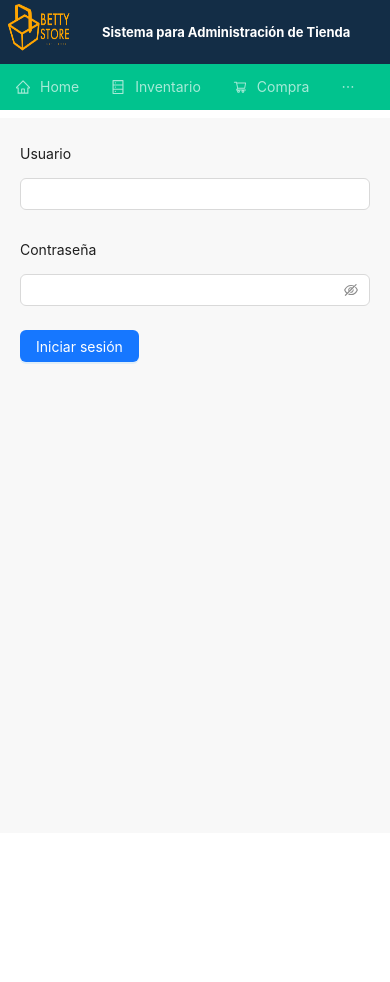
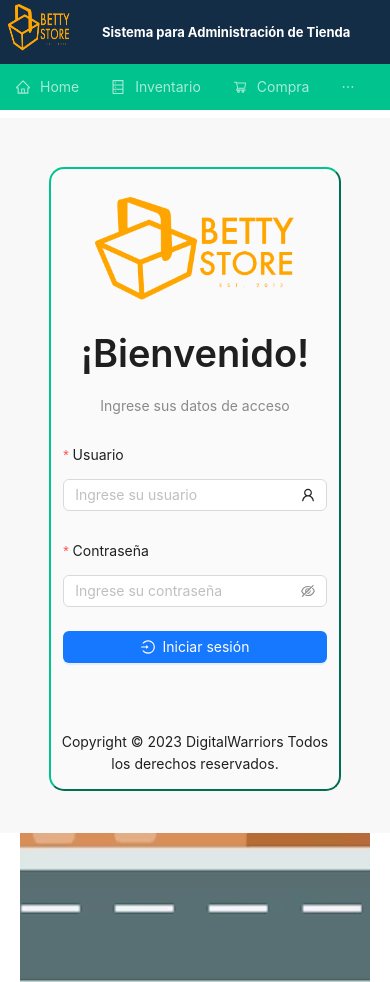
Before and after one commit to leonardoGit99/BettyStore, a React (Create React App) app in the folder bettystore/: page /login in a window 390 px wide. Shown: the top 982 px of the page. Before the commit the page ends 844 px from the top, so only its background shows below. Built offline with nearby package versions, Linux system fonts and the light colour scheme.

Commit message:
Implementando vista Login responsive

```diff
--- a/bettystore/src/components/LoginForm/LoginForm.jsx
+++ b/bettystore/src/components/LoginForm/LoginForm.jsx
@@ -2,7 +2,7 @@ import React, { useState } from 'react';
 import { Row, Col, Form, Input, Button, message, Typography } from 'antd';
 import { LoginOutlined, UserOutlined} from '@ant-design/icons'
 import { useNavigate } from "react-router-dom";
-//import "./LoginFormStyle.css"
+import "./LoginFormStyle.css"
 
 const LoginForm = ({ handleLogin }) => {
   const [username, setUsername] = useState('');
@@ -40,6 +40,85 @@ const LoginForm = ({ handleLogin }) => {
 
 
   return (
+    <Row justify={'center'} align={'middle'}>
+      {/*Imagen de la columna izquierda*/}
+      <Col lg={16} xs={24} sm={24} className="container-img-form">
+
+        <img className="imgIni" alt='ImgIniSes' src='./assets/ImagenInicioSesion.png'></img>
+
+      </Col>
+      {/*Formulario de Inicio de Sesion*/}
+
+      <Col lg={8} xs={20} sm={14} >
+        <Row><p></p></Row>
+        <Row align='middle'>
+          <Col span={24} className="container-form-Inises">
+            <Row><p></p></Row>
+            <Row justify={'center'}>
+              <span><img className="App-image-iniSesion"
+                alt='PruebaImg'
+                src='./assets/logoSuperiorBS (2).png' />
+              </span>
+            </Row>
+            <Row justify={'center'}>
+              <Col span={24} align={'middle'} >
+                <Typography.Title level={1} className="tit-1">¡Bienvenido!</Typography.Title>
+                <Typography.Text type="secondary"  >Ingrese sus datos de acceso <br /><br /> </Typography.Text>
+              </Col>
+            </Row>
+            <Row >
+              <Col lg={1} xs={1}></Col>
+              <Col lg={22} xs={22} >
+                <Form {...layout}
+                  className="login-form"
+                  onFinish={handleSubmit}
+                >
+                  <Form.Item
+                    label="Usuario"
+                    labelAlign="left"
+                    name="username"
+                    rules={[{ required: true, message: 'Por favor ingresa tu usuario' }]}
+                  >
+                    <Input
+                      suffix={<UserOutlined />}
+                      placeholder="Ingrese su usuario"
+                      value={username}
+                      onChange={(e) => setUsername(e.target.value)} />
+                  </Form.Item>
+                  <Form.Item
+                    label="Contraseña"
+                    labelAlign="left"
+                    name="password"
+                    rules={[{ required: true, message: 'Por favor ingresa tu contraseña' }]}
+                  >
+                    <Input.Password
+                      placeholder="Ingrese su contraseña"
+                      value={password} onChange={(e) => setPassword(e.target.value)}
+                    />
+                  </Form.Item>
+                  <Form.Item>
+                    <Button type="primary" block htmlType="submit" icon={<LoginOutlined />}>
+                      Iniciar sesión
+                    </Button>
+                  </Form.Item>
+                </Form>
+              </Col>
+              <Col lg={1} xs={1}></Col>
+            </Row>
+            <Row justify={'center'} >
+              <Col align={'middle'}>
+                <Typography.Paragraph> <br /><br />Copyright © 2023 DigitalWarriors Todos los derechos reservados.</Typography.Paragraph>
+              </Col>
+            </Row>
+
+          </Col>
+
+        </Row>
+
+      </Col>
+    </Row>
+  );
+/*  return (
     <Form onFinish={handleSubmit}>
       <Form.Item label="Usuario">
         <Input value={username} onChange={(e) => setUsername(e.target.value)} />
@@ -52,6 +131,7 @@ const LoginForm = ({ handleLogin }) => {
       </Form.Item>
     </Form>
   );
+  */
 };
 
 export default LoginForm;
--- /dev/null
+++ b/bettystore/src/components/LoginForm/LoginFormStyle.css
@@ -0,0 +1,81 @@
+/*Css Inicio de Sesion*/
+
+.imgIni {
+  width: 100%;
+  height: auto;
+  display: block;
+}
+
+.App-image-iniSesion {
+  width: 300px;
+  height: auto;
+}
+
+.log-container {
+  position: relative;
+}
+
+.tit-1 {
+  font-size: 40px;
+}
+
+.tit-2 {
+  font-size: 20px;
+  color: rgba(0, 0, 0, 0.40);
+}
+
+.container-img-form {
+  position: relative;
+
+}
+
+
+@media (max-width:991px) {
+  .container-form-Inises {
+    background-color: rgba(255, 255, 255, 0.33);
+    box-shadow: 0px 8px 32px 0 rbga(0, 0, 255, 0.3);
+    backdrop-filter: blur(3px);
+    border: 2px outset #01c38e;
+    border-radius: 15px;
+    position: relative;
+    z-index: 1;
+
+  }
+
+  .App-image-iniSesion {
+    width: 250px;
+  }
+
+  .container-img-form {
+
+    background-color: transparent;
+
+  }
+
+  .imgIni {
+    position: absolute;
+    object-fit: cover;
+    object-position: center;
+    z-index: -1;
+    height: 100vh;
+  }
+}
+
+@media (max-width:575px) {
+  .App-image-iniSesion {
+    width: 200px;
+  }
+
+
+}
+
+@media (max-width:280px) {
+  .App-image-iniSesion {
+    width: 180px;
+  }
+
+  .tit-1 {
+    font-size: 35px !important;
+
+  }
+}
```
Also changed, not shown: bettystore/public/assets/ImagenInicioSesion.png (added).
